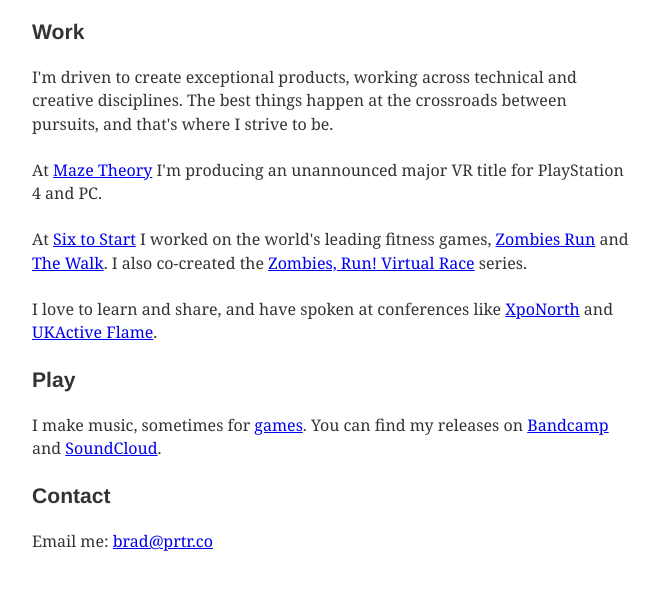
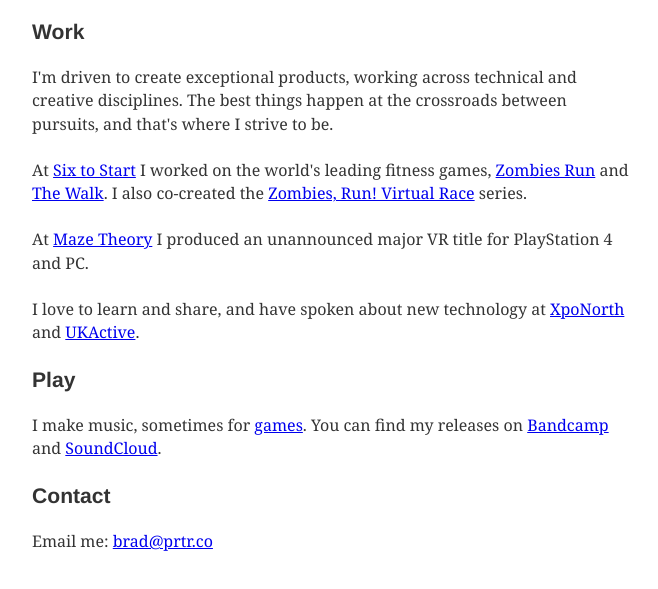
Before and after one commit to bradprtr/prtrco, a Gatsby site: page / in a window 1280 px wide. Shown: the part 133-722 px from the top of the page, without its empty margins (308-966 px from the left). Built offline with nearby package versions, Linux system fonts and the light colour scheme; Gatsby itself is replaced by a stand-in of ours.

Commit message:
temporal shift

```diff
--- a/src/pages/index.js
+++ b/src/pages/index.js
@@ -14,9 +14,9 @@
             <p>I'm currently based in London, UK, where I work in technology and games.</p>
             <h3>Work</h3>
             <p>I'm driven to create exceptional products, working across technical and creative disciplines. The best things happen at the crossroads between pursuits, and that's where I strive to be.</p>
-            <p>At <a href="https://www.maze-theory.com" target="_blank" rel="noopener">Maze Theory</a> I'm producing an unannounced major VR title for PlayStation 4 and PC.</p>
             <p>At <a href="https://www.sixtostart.com" target="_blank" rel="noopener">Six to Start</a> I worked on the world's leading fitness games, <a href="https://itunes.apple.com/gb/app/zombies-run/id503519713" target="_blank" rel="noopener">Zombies Run</a> and <a href="https://itunes.apple.com/gb/app/walk-fitness-tracker-game/id678971662" target="_blank" rel="noopener">The Walk</a>. I also co-created the <a href="https://www.zombiesvirtualrace.com" target="_blank" rel="noopener">Zombies, Run! Virtual Race</a> series.</p>
-            <p>I love to learn and share, and have spoken at conferences like <a href="https://xponorth.co.uk" target="_blank" rel="noopener">XpoNorth</a> and <a href="https://www.ukactive.com" target="_blank" rel="noopener">UKActive Flame</a>.</p>
+            <p>At <a href="https://www.maze-theory.com" target="_blank" rel="noopener">Maze Theory</a> I produced an unannounced major VR title for PlayStation 4 and PC.</p>
+            <p>I love to learn and share, and have spoken about new technology at <a href="https://xponorth.co.uk" target="_blank" rel="noopener">XpoNorth</a> and <a href="https://www.ukactive.com" target="_blank" rel="noopener">UKActive</a>.</p>
             <h3>Play</h3>
             <p>I make music, sometimes for <a href="https://store.steampowered.com/app/346460/Vector_36/" target="_blank" rel="noopener">games</a>. You can find my releases on <a href="https://music.equatr.co.uk/" target="_blank" rel="noopener">Bandcamp</a> and <a href="https://soundcloud.com/equatr" target="_blank" rel="noopener">SoundCloud</a>.</p>
             <h3>Contact</h3>
```
